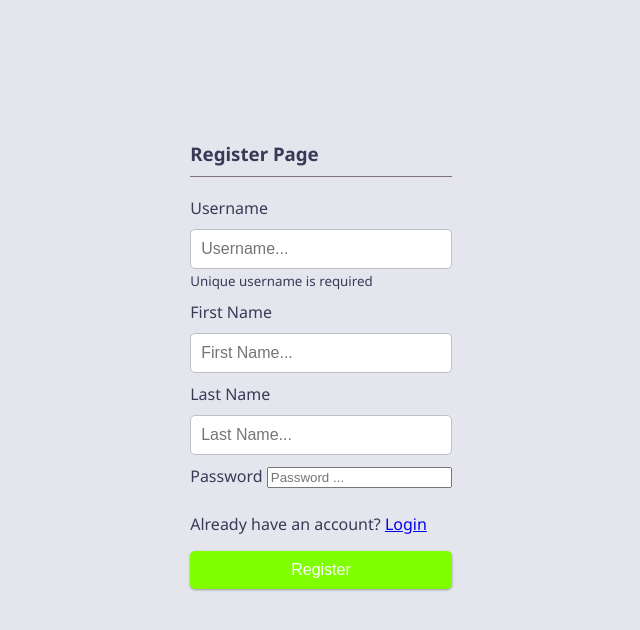
After one commit to ashishchaurasiyaa/expensetracker, a Django app: page /register/ in a window 1280 px wide. The commit adds this page. Shown: the top 630 px of the page, without its empty margins (319-959 px from the left). Run offline with Django 5.2, Linux system fonts and the light colour scheme; data comes from the database, SQL or seed files in the repository; both versions use the stored data as it was after the commit.

Commit message:
add login and logout and register form

```diff
--- a/expensetracker/settings.py
+++ b/expensetracker/settings.py
@@ -147,6 +147,9 @@ STATICFILES_DIRS = [
 MEDIA_URL = '/media/'
 MEDIA_ROOT = os.path.join(BASE_DIR, 'public/media')
 
+ADMIN_SITE_HEADER = "Expense Tracker"
+ADMIN_SITE_TITLE = "Expense Tracker"
+
 
 
 # Default primary key field type
--- a/tracker/templates/index.html
+++ b/tracker/templates/index.html
@@ -1,5 +1,4 @@
 {% load static %}
-
 <!DOCTYPE html>
 <html lang="en">
 <head>
@@ -11,6 +10,7 @@
 </head>
 <body>
 
+{% block content %}
     <h1>Expense Tracker</h1>
     <div class="container">
         {% if messages %}
@@ -45,32 +45,37 @@
         <h3>History</h3>
         <ul id="list" class="list">
             {% for transaction in transactions %}
-
                 <li class="{% if transaction.expense_type == 'DEBIT' %} minus {% else %} plus {% endif %}">
                     {{ transaction.description }} <span>₹{{ transaction.amount }}</span>
-                <a class="delete-btn" href="{% url 'delete_transaction' transaction.id %}">
-                    <i class="fas fa-trash-alt"></i></a>
+                    <a class="delete-btn" href="{% url 'delete_transaction' transaction.id %}"
+                       onclick="return confirm('Are you sure you want to delete this transaction?');">
+                        <i class="fas fa-trash-alt"></i>
+                    </a>
                 </li>
-
             {% endfor %}
-
         </ul>
 
         <h3>Add new transaction</h3>
-    <form method="POST" id="form">
+        <form method="POST" id="form" onsubmit="this.querySelector('button[type=submit]').disabled = true;">
             {% csrf_token %}
             <div class="form-control">
                 <label for="description">Description</label>
-            <input type="text" name="description" id="text" placeholder="Enter description..."/>
+                <input type="text" name="description" id="text" placeholder="Enter description..." required />
             </div>
             <div class="form-control">
                 <label for="amount">Amount <br/>
                     <small>(-100 = expense, 100 = income)</small></label>
-            <input type="number" name="amount" id="amount" placeholder="Enter a positive or negative amount..."/>
+                <input type="number" name="amount" id="amount" placeholder="Enter a positive or negative amount..." required />
             </div>
             <button class="btn" type="submit">Add transaction</button>
         </form>
+
+        <form action="{% url 'logout' %}" method="POST" style="margin-top: 10px;">
+            {% csrf_token %}
+            <button type="submit" class="btn" style="background-color: red;">Logout</button>
+        </form>
     </div>
+{% endblock %}
 
 </body>
 </html>
--- /dev/null
+++ b/tracker/templates/register.html
@@ -0,0 +1,29 @@
+{% extends "index.html" %}
+
+{% block content %}
+<div style="margin-top: -80px !important">
+    <h3>Register Page</h3>
+    <form method="POST" id="form">
+        {% csrf_token %}
+        <div class="form-control">
+            <label for="text">Username</label>
+            <input type="text" name="username" id="text" placeholder="Username..." />
+            <small>Unique username is required</small>
+        </div>
+        <div class="form-control">
+            <label for="text">First Name</label>
+            <input type="text" name="first_name" id="text" placeholder="First Name..." />
+        </div>
+        <div class="form-control">
+            <label for="text">Last Name</label>
+            <input type="text" name="last_name" id="text" placeholder="Last Name..." />
+        </div>
+        <div class="form-control">
+            <label for="amount">Password <br /></label>
+            <input type="password" name="password" id="amount" placeholder="Password ..." />
+        </div>
+        <p>Already have an account? <a href="{% url 'login' %}">Login</a></p>
+        <button class="btn" type="submit" style="background-color: chartreuse;">Register</button>
+    </form>
+</div>
+{% endblock %}
--- a/tracker/urls.py
+++ b/tracker/urls.py
@@ -2,6 +2,9 @@ from django.urls import path
 from . import views
 
 urlpatterns = [
-    path('', views.index, name='index'),
-    path('delete-transaction/<id>/', views.delete_transaction, name="delete_transaction"),
+    path('', views.index, name='base'),
+    path('delete-transaction/<int:id>/', views.delete_transaction, name="delete_transaction"),
+    path('login/', views.login_view, name='login'),
+    path('register/', views.register_view, name='register'),
+    path('logout/', views.logout_view, name='logout'),
 ]
--- a/tracker/views.py
+++ b/tracker/views.py
@@ -5,8 +5,48 @@ from django.contrib.auth.models import User
 from django.contrib.auth import authenticate, login, logout
 from django.contrib.auth.decorators import login_required
 
-# in views.py
 
+# Login view
+def login_view(request):
+    if request.method == "POST":
+        username = request.POST.get('username')
+        password = request.POST.get('password')
+
+        user = authenticate(username=username, password=password)
+        if user is None:
+            messages.error(request, "Invalid username or password.")
+            return redirect('/login/')
+
+        login(request, user)
+        return redirect('/')
+
+    return render(request, 'login.html')
+
+
+# Registration view
+def register_view(request):
+    if request.method == "POST":
+        username = request.POST.get('username')
+        password = request.POST.get('password')
+        first_name = request.POST.get('first_name')
+        last_name = request.POST.get('last_name')
+
+        if User.objects.filter(username=username).exists():
+            messages.error(request, "User already exists.")
+            return redirect('/register/')
+
+        new_user = User(username=username, first_name=first_name, last_name=last_name)
+        new_user.set_password(password)
+        new_user.save()
+
+        messages.success(request, "User created successfully.")
+        return redirect('/login/')  # Redirect to login after successful registration
+
+    return render(request, 'register.html')
+
+
+# Index view for adding transactions and displaying the dashboard
+@login_required(login_url='/login/')
 def index(request):
     if request.method == "POST":
         description = request.POST.get('description')
@@ -22,35 +62,36 @@ def index(request):
             messages.error(request, "Invalid amount entered.")
             return redirect('/')
 
-        current_balance, _ = CurrentBalance.objects.get_or_create(id=1)
-        expense_type = "CREDIT"
-        if float(amount) < 0:
-            expense_type = "DEBIT"
-
-        if float(amount) == 0:
+        if amount == 0:
             messages.error(request, "Amount cannot be zero.")
             return redirect('/')
 
-        tracking_history = TrackingHistory.objects.create(amount=amount,
-                                                          expense_type=expense_type,
-                                                          current_balance=current_balance,
-                                                          description=description)
+        current_balance, _ = CurrentBalance.objects.get_or_create(id=1)
+        expense_type = "CREDIT" if amount >= 0 else "DEBIT"
+
+        # Check if a similar transaction exists to avoid duplicates
+        if TrackingHistory.objects.filter(amount=amount, description=description, expense_type=expense_type).exists():
+            messages.error(request, "Transaction already exists.")
+            return redirect('/')
+
+        # Create a transaction and update the current balance
+        TrackingHistory.objects.create(
+            amount=amount,
+            expense_type=expense_type,
+            current_balance=current_balance,
+            description=description
+        )
+
         current_balance.current_balance += amount
         current_balance.save()
 
-        print(description, amount)
+        messages.success(request, "Transaction added successfully.")
         return redirect('/')
 
-    # The rest of the code remains unchanged
+    # Fetching current balance, income, and expenses
     current_balance, _ = CurrentBalance.objects.get_or_create(id=1)
-    income = 0
-    expense = 0
-
-    for tracking_history in TrackingHistory.objects.all():
-        if tracking_history.expense_type == "CREDIT":
-            income += tracking_history.amount
-        else:
-            expense += tracking_history.amount
+    income = sum(th.amount for th in TrackingHistory.objects.filter(expense_type="CREDIT"))
+    expense = sum(th.amount for th in TrackingHistory.objects.filter(expense_type="DEBIT"))
 
     context = {
         'income': income,
@@ -61,17 +102,25 @@ def index(request):
     return render(request, 'index.html', context)
 
 
+# Delete transaction view
+@login_required(login_url='/login/')
+def delete_transaction(request, id):
+    try:
+        tracking_history = TrackingHistory.objects.get(id=id)
+        current_balance, _ = CurrentBalance.objects.get_or_create(id=1)
 
-def delete_transaction(request, id):
-    tracking_history = TrackingHistory.objects.filter(id=id)
-
-    if tracking_history.exists():
-        current_balance, _ = CurrentBalance.objects.get_or_create(id=1)
-        tracking_history = tracking_history[0]
-
-        current_balance.current_balance = current_balance.current_balance - tracking_history.amount
-
+        current_balance.current_balance -= tracking_history.amount
         current_balance.save()
 
-    tracking_history.delete()
+        tracking_history.delete()
+        messages.success(request, "Transaction deleted successfully.")
+    except TrackingHistory.DoesNotExist:
+        messages.error(request, "Transaction not found.")
+
     return redirect('/')
+
+
+# Logout view
+def logout_view(request):
+    logout(request)
+    return redirect('/login/')
```
Also changed, not shown: tracker/admin.py (+29 -47 lines), tracker/templates/login.html (added, +22 -0 lines), expensetracker.sqlite3, tracker/migrations/0001_initial.py. Lines whose indentation alone changed are shown as unchanged.
